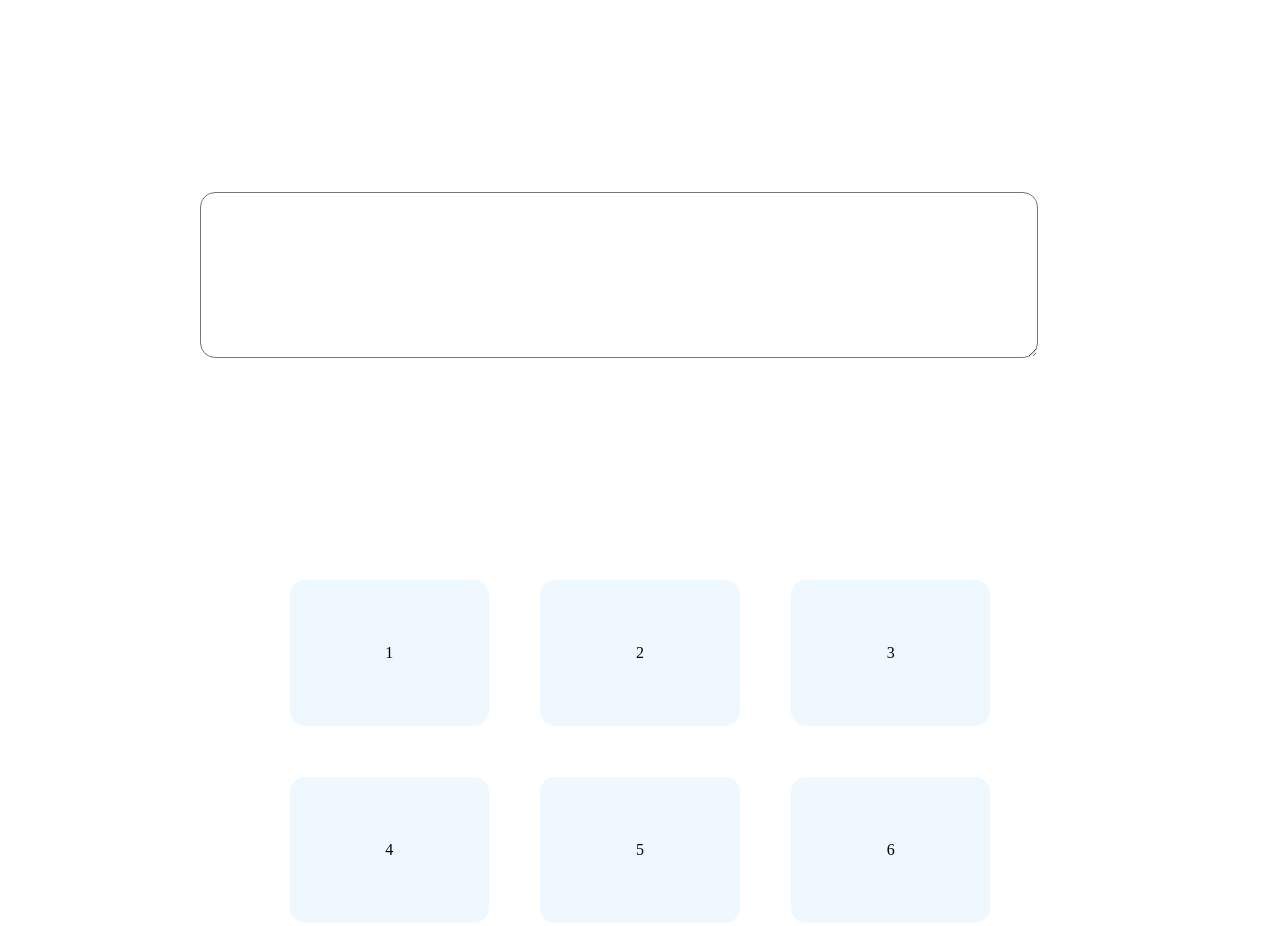
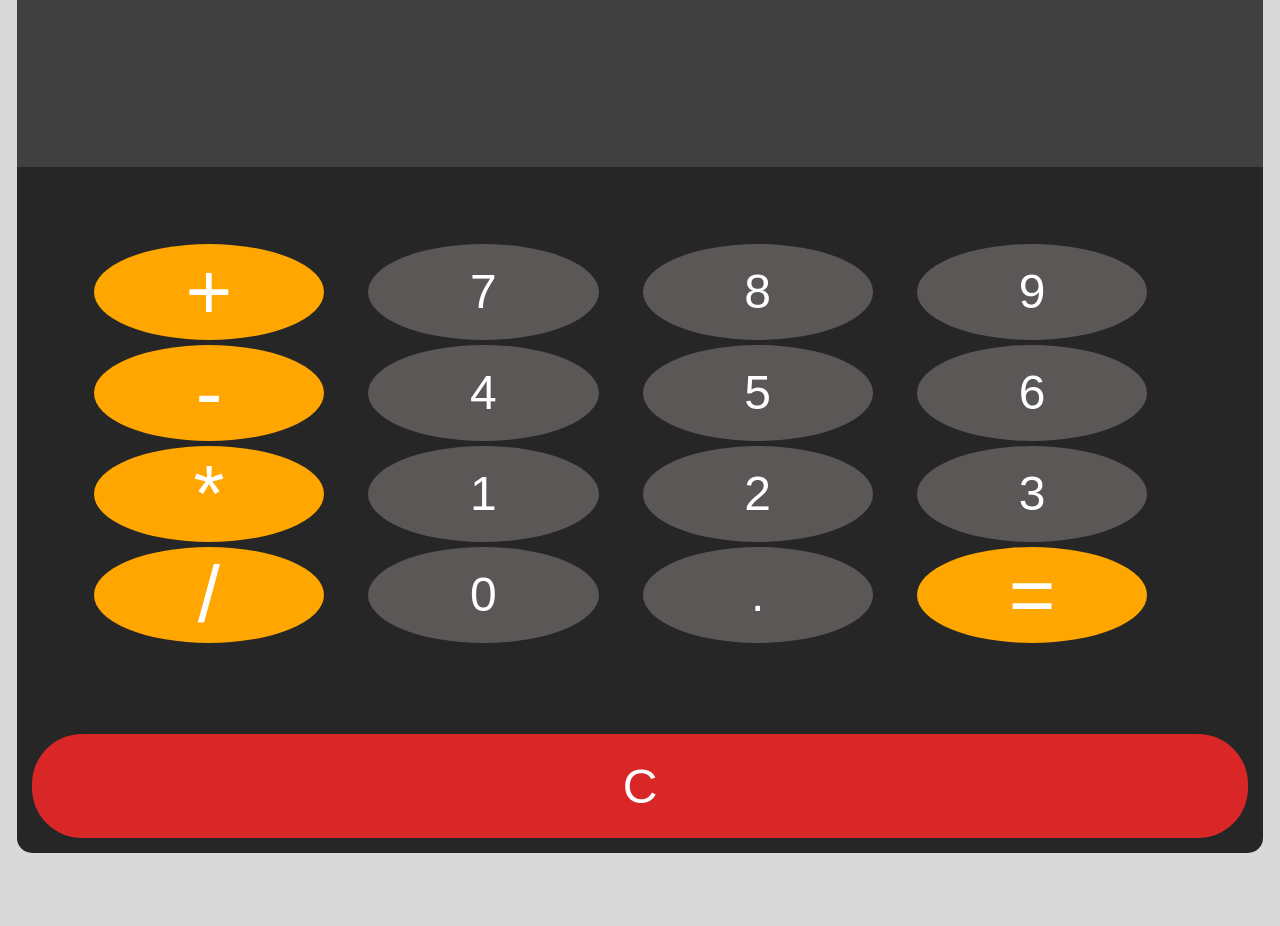
Before and after one commit to RustamHajizadaOriginal/GeneralCalculator, a plain HTML site: page index.html in a window 1280 px wide. Shown: the top 926 px of the page. After the commit the page ends 853 px from the top, so only its background shows below. Drawn offline with Linux system fonts and the light colour scheme.

Commit message:
Adding style and adjusting html with js

```diff
--- a/index.html
+++ b/index.html
@@ -7,28 +7,28 @@
     <title>Calculator</title>
   </head>
   <body>
-    <main>
-      <div class="screen" id="screen">
-        <textarea name="monitor" id=""></textarea>
+    <div id="calculator">
+      <input id="display" readonly />
+      <div id="keys">
+        <button class="mainbtn" onclick="appendToDisplay('+') ">+</button>
+        <button onclick="appendToDisplay('7') ">7</button>
+        <button onclick="appendToDisplay('8') ">8</button>
+        <button onclick="appendToDisplay('9') ">9</button>
+        <button class="mainbtn" onclick="appendToDisplay('-') ">-</button>
+        <button onclick="appendToDisplay('4') ">4</button>
+        <button onclick="appendToDisplay('5') ">5</button>
+        <button onclick="appendToDisplay('6') ">6</button>
+        <button class="mainbtn" onclick="appendToDisplay('*') ">*</button>
+        <button onclick="appendToDisplay('1') ">1</button>
+        <button onclick="appendToDisplay('2') ">2</button>
+        <button onclick="appendToDisplay('3') ">3</button>
+        <button class="mainbtn" onclick="appendToDisplay('/') ">/</button>
+        <button onclick="appendToDisplay('0') ">0</button>
+        <button onclick="appendToDisplay('.') ">.</button>
+        <button class="mainbtn" onclick="calculate()">=</button>
       </div>
-      <div class="buttons">
-        <div class="btns btn1" id="btn1">1</div>
-        <div class="btns btn2" id="btn2">2</div>
-        <div class="btns btn3" id="btn3">3</div>
-        <div class="btns btn4" id="btn4">4</div>
-        <div class="btns btn5" id="btn5">5</div>
-        <div class="btns btn6" id="btn6">6</div>
-        <div class="btns btn7" id="btn7">7</div>
-        <div class="btns btn8" id="btn8">8</div>
-        <div class="btns btn9" id="btn9">9</div>
-        <div class="btns btn0" id="btn0">0</div>
-        <div class="btns btn1" id="btn/">/</div>
-        <div class="btns btn1" id="btn*">*</div>
-        <div class="btns btn1" id="btn+">+</div>
-        <div class="btns btn1" id="btn-">-</div>
-        <div class="btns btn1" id="btn=">=</div>
-      </div>
-    </main>
+      <button class="clearbtn" onclick="clearDisplay()">C</button>
+    </div>
     <script src="script.js"></script>
   </body>
 </html>
--- a/script.js
+++ b/script.js
@@ -1,23 +1,23 @@
 //Calculator program
 
-const screen = document.getElementById("screen");
+const display = document.getElementById("display");
 const btn1 = document.getElementById("btn1");
 
 // append to display
 const appendToDisplay = (input) => {
-  screen.value += input;
+  display.value += input;
 };
 
 // for clearing display
 const clearDisplay = () => {
-  screen.value = "";
+  display.value = "";
 };
 
 // to claculate
 const calculate = () => {
   try {
-    screen.value = eval(screen.value);
+    display.value = eval(display.value);
   } catch (error) {
-    screen.value = "Error";
+    display.value = "Error";
   }
 };
--- a/style.css
+++ b/style.css
@@ -1,10 +1,86 @@
+:root {
+  --button-color: hsl(3, 3%, 35%);
+  --mainbtn-color: hsl(39, 100%, 50%);
+  --clearbtn-color: hsl(0, 70%, 50%);
+  --button-hover-color: hsl(3, 3%, 50%);
+  --button-active-color: hsl(3, 3%, 75%);
+  --button-text-color: white;
+  --calculator-bg-color: hsl(0, 0%, 15%);
+  --display-bg-color: hsl(0, 0%, 25%);
+  --general-bg-color: hsl(0, 0%, 85%);
+}
+body {
+  margin: 0;
+  display: flex;
+  justify-content: center;
+  align-items: center;
+  height: 100vh;
+  background-color: var(--general-bg-color);
+}
+#calculator {
+  font-family: cursive;
+  background-color: var(--calculator-bg-color);
+  border-radius: 15px;
+  overflow: hidden;
+}
+#display {
+  width: 100%;
+  padding: 5vw;
+  font-size: 5rem;
+  text-align: left;
+  border: none;
+  background-color: var(--display-bg-color);
+  color: var(--button-text-color);
+}
+#keys {
+  display: grid;
+  grid-template-columns: repeat(4, 1fr);
+  gap: 5px;
+  margin: 3vw;
+  padding: 3vw;
+}
+button {
+  width: 18vw;
+  height: 12vh;
+  border-radius: 50%;
+  border: none;
+  background-color: var(--button-color);
+  color: var(--button-text-color);
+  font-size: 3rem;
+  cursor: pointer;
+}
+button:hover {
+  background-color: var(--button-hover-color);
+}
+button:active {
+  background-color: var(--button-active-color);
+}
+.mainbtn {
+  background-color: var(--mainbtn-color);
+  font-size: 5rem;
+}
+.clearbtn {
+  margin: 15px;
+  padding: 5px;
+  height: 13vh;
+  width: 95vw;
+  border-radius: 50px;
+  background-color: var(--clearbtn-color);
+  font-size: 600;
+}
+.clearbtn:hover {
+  background-color: var(--mainbtn-color);
+}
+.clearbtn:active {
+  background-color: var(--button-active-color);
+}
 /* * {
   margin: 0;
   padding: 0;
   box-sizing: border-box;
 } */
 
-main {
+/* main {
   margin: 5vw;
   padding: 5vw;
   display: flex;
@@ -13,8 +89,8 @@ main {
 .screen {
   margin: 5vw;
   /* padding: 5vw; */
-}
 
+/*
 textarea {
   height: 20vh;
   width: 65vw;
@@ -41,4 +117,4 @@ textarea {
 .btns:hover {
   background-color: antiquewhite;
   cursor: pointer;
-}
+} */
```
